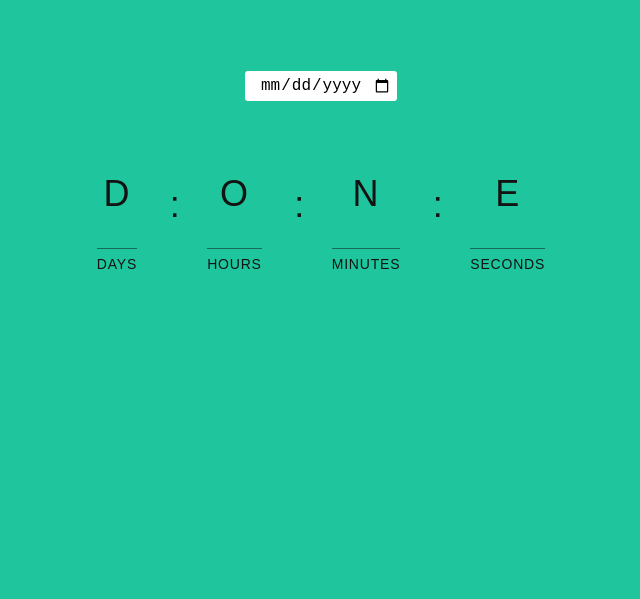
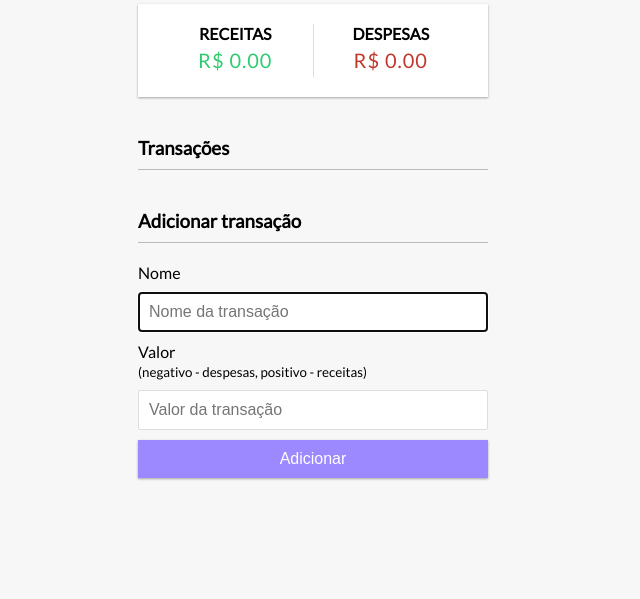
Before and after one commit to Wes-1309/Contador-de-tempo, a plain HTML site: page index.html in a window 1280 px wide. Shown: the part 217-816 px from the top of the page, without its empty margins (327-967 px from the left). Drawn offline with Linux system fonts and the light colour scheme.

Commit message:
Projeto controlador de despesa

```diff
--- a/index.css
+++ /dev/null
@@ -1,100 +0,0 @@
-html{
-    font-size: 62.5%;
-    font-family: 'Montserrat', sans-serif;
-    font-weight: 300;
-    line-height: 1rem;
-    letter-spacing: .08rem;
-}
-
-body{
-    display: flex;
-    justify-content: center;
-    align-items: center;
-    flex-flow: column;
-    font-size: 1.4rem;
-    font-weight: inherit;
-    background-color: #1fc69d;
-    height: 100vh;
-    width: 100vw;
-}
-
-.container{
-    position: relative;
-    display: flex;
-    flex-direction: row;
-    justify-content: center;
-    align-items: center;
-    height: 20rem;
-    width: 60rem;
-    background-color: transparent;
-    border-radius: 3px;
-    box-shadow: none;
-}
-
-.clock-column{
-    margin-right: 7rem;
-    text-align: center;
-    position: relative;
-
-    &::after{
-        content: ':';
-        display: block;
-        height: .25rem;
-        width: .25rem;
-        font-size: 36px;
-        font-weight: 200;
-        color: #131313;
-        position: absolute;
-        top: 60px;
-        right: -35px;
-    }
-
-    &:last-child{
-        &::after{
-            display: none;
-        }
-    }
-}
-
-.clock-column:last-child{
-    margin-right: 0;
-}
-
-.clock-label{
-    padding-top: 10px;
-    text-transform: uppercase;
-    color: #131313;
-    font-size: 14px;
-    text-align: center;
-    border-top: 1px solid rgba(19,19,19,0.5);
-}
-
-.clock-timer{
-    color: #131313;
-    font-size: 36px;
-    line-height: 1;
-}
-
-.clock-input{
-    clear: both;
-    text-align: center;
-    max-width: 500px;
-    width: 100%;
-    margin: 0 auto 10px;
-}
-
-input#time-to{
-    padding: 5px;
-    border: 0;
-    border-radius: 3px;
-    font-size: 16px;
-    font-family: monospace;
-    text-align: center;
-    color: #010101;
-    background-color: #fff;
-}
-
-.done{
-    color: #fff;
-    font-weight: 600;
-}
--- a/index.html
+++ b/index.html
@@ -4,40 +4,53 @@
     <meta charset="UTF-8">
     <meta http-equiv="X-UA-Compatible" content="IE=edge">
     <meta name="viewport" content="width=device-width, initial-scale=1.0">
-    <title>Countdown timer</title>
-    <link rel="stylesheet" href="index.css">
+    <title>Controle de Despesas</title>
+    <link rel="stylesheet" href="style.css">
 </head>
 <body>
 
-    <div class="clock-input">
-        <input type="date" name="time-to" class="time-to" id="time-to" value="" onchange="calcTime(this.value)">
+    <h2>Controle de despesas</h2>
+
+    <div class="container">
+      <h4>Saldo atual</h4>
+
+      <h1 id="balance" class="balance">R$ 0.00</h1>
+
+      <div class="inc-exp-container">
+        <div>
+          <h4>Receitas</h4>
+          <p id="money-plus" class="money plus">+ R$0.00</p>
         </div>
 
-    <div class="container">
-
-        <div class="clock-column">
-            <p class="clock-day clock-timer"></p>
-            <p class="clock-label">Days</p>
+        <div>
+          <h4>Despesas</h4>
+          <p id="money-minus" class="money minus">- R$0.00</p>
+        </div>
       </div>
 
-        <div class="clock-column">
-            <p class="clock-hours clock-timer"></p>
-            <p class="clock-label">Hours</p>
+      <h3>Transações</h3>
+
+      <ul id="transactions" class="transactions"></ul>
+
+      <h3>Adicionar transação</h3>
+
+      <form id="form">
+        <div class="form-control">
+          <label for="text">Nome</label>
+          <input autofocus type="text" id="text" placeholder="Nome da transação" />
         </div>
 
-        <div class="clock-column">
-            <p class="clock-minutes clock-timer"></p>
-            <p class="clock-label">Minutes</p>
+        <div class="form-control">
+          <label for="amount">Valor <br />
+            <small>(negativo - despesas, positivo - receitas)</small>
+          </label>
+          <input type="number" id="amount" placeholder="Valor da transação" />
         </div>
 
-        <div class="clock-column">
-            <p class="clock-seconds clock-timer"></p>
-            <p class="clock-label">Seconds</p>
+        <button class="btn">Adicionar</button>
+      </form>
     </div>
 
-    </div>
-
-    <script type="text/javascript" src="script.js"></script>
-
+    <script src="script.js"></script>
 </body>
 </html>
--- a/script.js
+++ b/script.js
@@ -1,52 +1,115 @@
-// load event listeners
-loadEventListeners();
+const transactionsUl = document.querySelector('#transactions') // Constante indicado o local onde será criado o elemento <li>
+const incomeDisplay = document.querySelector('#money-plus') // Constante indicado o local onde será incluso as entradas (positivo)
+const expenseDisplay = document.querySelector('#money-minus') // Constante indicado o local onde será incluso as saídas (negativo)
+const balanceDisplay = document.querySelector('#balance') // Constante indicado o local onde será incluso o saldo em carteira
+const form = document.querySelector('#form') // Constante indicando o campo do formulário para acrescentar receidas e despesas.
+const inputTransactionName = document.querySelector('#text') // Constante indicando o campo que vai receber o nome da transação (Depesa ou Receita)
+const inputTransactionAmount = document.querySelector('#amount')
 
-function loadEventListeners() {
-    document.addEventListener('DOMContentLoaded', function() { calcTime(); });
-};
+/*
+let transactions = [
+    {id:1, name: 'Bolo de Brigadeiro', amount: -20},
+    {id:2, name: 'Salario', amount: 300},
+    {id:3, name: 'Torta de Frango', amount: -10},
+    {id:4, name: 'Violão', amount: 150}
+] // criando um array (JSON), para buscar as informações.
 
-var timeto = document.getElementById('time-to').value,
-    date,
-    now = new Date(),
-    newYear = new Date('1.1.2020').getTime(),
-    startTimer = '';
+Utilizado no começo da criação das funções, após criar o localStorage, não precisou mais e pode ser deletado.
+*/
 
-// calculate date, hour, minute and second
-function calcTime(dates) {
-    //ui variables
-    clearInterval(startTimer);
+const localStorageTransactions = JSON.parse(localStorage
+    .getItem('transactions'))
+let transactions = localStorage
+    .getItem('transactions') !== null ? localStorageTransactions : []
 
-    if(typeof(dates) == 'undefined'){
-        date = new Date(newYear).getTime();
-    }else{
-        date = new Date(dates).getTime();
+const removeTransaction = ID =>{ // Função criada para deletar um item na carteira e incluso no button.
+    transactions = transactions.filter(transaction =>
+        transaction.id !== ID)
+    init()
+}
+
+const addTransactionIntoDOM = transaction =>{
+    //Obter o operador matemático
+
+    const operator = transaction.amount < 0 ? '-' : '+' // Para definir o sinal
+    const CSSClass = transaction.amount < 0 ? 'minus' : 'plus' // para criar a class minus ou plus
+    const amountWithoutOperator = Math.abs(transaction.amount) // para voltar um número absoluto, sem sinal
+    const li = document.createElement('li') // criando um elemento <li>, porém cria como objeto.
+
+    li.classList.add(CSSClass) // adicionando a class <li class="">
+    li.innerHTML = `
+    ${transaction.name}
+        <span>${operator} R$ ${amountWithoutOperator}</span>
+        <button class="delete-btn" onClick="removeTransaction(${transaction.id})">
+        x
+        </button>
+    ` //Inserindo o formato como será criado o elemento <li>
+
+    transactionsUl.append(li) // Adiciona em forma de string-> Append insere por último e o prepend adiciona por primeiro.
+
+}
+
+
+const updateBalanceValues = () => { //receber os valores de cada transação, gerando um array.
+
+    const transactionsAmount = transactions
+        .map(transaction => transaction.amount)
+    const total = transactionsAmount  //Função executa a soma dos valores descritos
+        .reduce((accumulator, transaction) => accumulator + transaction, 0)
+        .toFixed(2)
+    const income = transactionsAmount  //Função para buscar somente valores desejado, neste caso somente o que é receita (positivo)
+        .filter(value => value > 0)
+        .reduce((accumulator, value) => accumulator + value, 0)
+        .toFixed(2)
+    const expense = Math.abs(transactionsAmount  //Função para buscar somente valores desejado, neste caso somente o que é gasto (negativo)
+        .filter(value => value <0)
+        .reduce((accumulator, value) => accumulator + value, 0)) // Incluso o Math.abs() para retirar o sinal de (-).
+        .toFixed(2)
+
+    balanceDisplay.textContent = `R$ ${total}` // Irá mostra no html o valor total da carteira
+    incomeDisplay.textContent = `R$ ${income}` // Irá mostra no html o valor total das entradas (positivo)
+    expenseDisplay.textContent = `R$ ${expense}` // Irá mostra no html o valor total das saídas (negativo)
+}
+
+
+const init = () => { //Carrega as informações quando a página for carregada.
+    transactionsUl.innerHTML = '' //Para limpar a string e não duplicar os valores quando acrescentar uma nova transação
+    transactions.forEach(addTransactionIntoDOM)
+    updateBalanceValues()
+}
+
+init()
+
+// Adicionando a lista de eventos no FORM
+
+const updateLocalSorage = () => { // Criado função para armazenar no local storage as informações
+    localStorage.setItem('transactions', JSON.stringify(transactions))
+}
+
+const generateID = () => Math.round(Math.random() * 1000) //Função para gerar um ID aleatório
+
+form.addEventListener('submit', event => {
+    event.preventDefault() // Para não usar o padrão default de envio do submit e sim usar a função criado abaixo.
+
+    const transactionName = inputTransactionName.value.trim() // Para armazenar as informações inclusas no campo de descrição
+    const transactionAmount = inputTransactionAmount.value.trim() // Para armazenar as informações inclusas no campo de valores
+
+    if(transactionName === '' || transactionAmount === ''){ // Função que vai solicitar que ambos os campos sejam preenchidos para envio.
+        alert('Por favor, preencha tanto o nome quanto o valor da transação!')
+        return // Para a função casa o IF acima não seja respeitado, assim não segue com a sequência da função.
     }
 
-    function updateTimer(date){
-
-        var now = new Date().getTime();
-        var distance = date - now;
-
-        // Time calculations for days, hours, minutes and second
-        var days = Math.floor(distance / (1000 * 60 * 60 * 24));
-        var hours = Math.floor((distance % (1000 * 60 * 60 *24)) / (1000 * 60 * 60));
-        var minutes = Math.floor((distance % (1000 * 60 *60)) / (1000 * 60));
-        var seconds = Math.floor((distance % (1000 * 60)) / 1000)
-
-        //Select element
-        document.querySelector('.clock-day').innerHTML = days;
-        document.querySelector('.clock-hours').innerHTML = hours;
-        document.querySelector('.clock-minutes').innerHTML = minutes;
-        document.querySelector('.clock-seconds').innerHTML = seconds;
-
-        if(now >= date){
-            clearInterval(startTimer);
-            document.querySelector('.clock-day').innerHTML = 'D';
-            document.querySelector('.clock-hours').innerHTML = 'O';
-            document.querySelector('.clock-minutes').innerHTML = 'N';
-            document.querySelector('.clock-seconds').innerHTML = 'E';
-        }
+    const transaction = { //Para gerar as informações inclusas em forma de array para enviar ao transactions
+        id:generateID(),
+        name: transactionName,
+        amount: Number(transactionAmount) // Utilizado para transformar a transaction amount em número ao invés de string
     }
 
-    startTimer = setInterval(function() { updateTimer(date); }, 1000);
-}
+    transactions.push(transaction)
+    init()
+    updateLocalSorage()
+
+    inputTransactionName.value = '' // Para limpar o campo após incluso as informações da decrição
+    inputTransactionAmount.value = '' // Para limpar o campo após incluso as informações do valor
+
+})
--- /dev/null
+++ b/style.css
@@ -0,0 +1,152 @@
+@import url('https://fonts.googleapis.com/css?family=Lato&display=swap');
+
+:root {
+  --box-shadow: 0 1px 3px rgba(0, 0, 0, 0.12), 0 1px 2px rgba(0, 0, 0, 0.24);
+}
+
+* {
+  box-sizing: border-box;
+}
+
+body {
+  background-color: #f7f7f7;
+  display: flex;
+  flex-direction: column;
+  align-items: center;
+  justify-content: center;
+  min-height: 100vh;
+  margin: 0;
+  font-family: 'Lato', sans-serif;
+}
+
+.container {
+  margin: 30px auto;
+  width: 350px;
+}
+
+h1 {
+  letter-spacing: 1px;
+  margin: 0;
+  color: #2e75cc;
+}
+
+h3 {
+  border-bottom: 1px solid #bbb;
+  padding-bottom: 10px;
+  margin: 40px 0 10px;
+}
+
+h4 {
+  margin: 0;
+  text-transform: uppercase;
+}
+
+.inc-exp-container {
+  background-color: #fff;
+  box-shadow: var(--box-shadow);
+  padding: 20px;
+  display: flex;
+  justify-content: space-between;
+  margin: 20px 0;
+}
+
+.inc-exp-container > div {
+  flex: 1;
+  text-align: center;
+}
+
+.inc-exp-container > div:first-of-type {
+  border-right: 1px solid #dedede;
+}
+
+.money {
+  font-size: 20px;
+  letter-spacing: 1px;
+  margin: 5px 0;
+}
+
+.money.plus {
+  color: #2ecc71;
+}
+
+.money.minus {
+  color: #c0392b;
+}
+
+label {
+  display: inline-block;
+  margin: 10px 0;
+}
+
+input[type='text'],
+input[type='number'] {
+  border: 1px solid #dedede;
+  border-radius: 2px;
+  display: block;
+  font-size: 16px;
+  padding: 10px;
+  width: 100%;
+}
+
+.btn {
+  cursor: pointer;
+  background-color: #9c88ff;
+  box-shadow: var(--box-shadow);
+  color: #fff;
+  border: 0;
+  display: block;
+  font-size: 16px;
+  margin: 10px 0 30px;
+  padding: 10px;
+  width: 100%;
+}
+
+.btn:focus,
+.delete-btn:focus {
+  outline: 0;
+}
+
+.transactions {
+  list-style-type: none;
+  padding: 0;
+  margin-bottom: 40px;
+}
+
+.transactions li {
+  background-color: #fff;
+  box-shadow: var(--box-shadow);
+  color: #333;
+  display: flex;
+  justify-content: space-between;
+  position: relative;
+  padding: 10px;
+  margin: 10px 0;
+}
+
+.transactions li.plus {
+  border-right: 5px solid #2ecc71;
+}
+
+.transactions li.minus {
+  border-right: 5px solid #c0392b;
+}
+
+.delete-btn {
+  cursor: pointer;
+  background-color: #e74c3c;
+  border: 0;
+  color: #fff;
+  font-size: 20px;
+  line-height: 20px;
+  padding: 2px 5px;
+  position: absolute;
+  top: 50%;
+  left: 0;
+  transform: translate(-100%, -50%);
+  opacity: 0;
+  transition: opacity 0.3s ease;
+}
+
+.transactions li:hover .delete-btn {
+  opacity: 1;
+}
```
Also changed, not shown: script2.js (deleted, +0 -53 lines). Lines whose indentation alone changed are shown as unchanged.
